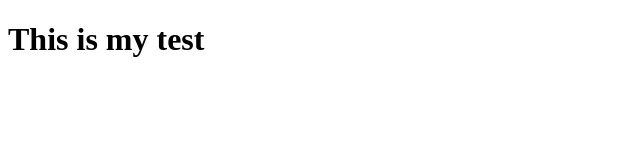
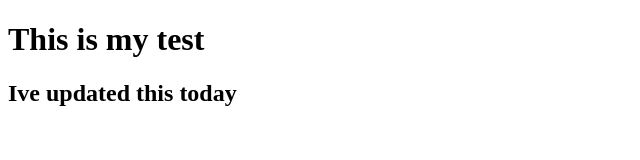
Before and after one commit to jimmy-dee/jimmy-dee.github.io, a plain HTML site: page index.html in a window 1280 px wide. Shown: the whole page, without its empty margins (0-640 px from the left). Drawn offline with Linux system fonts and the light colour scheme.

Commit message:
Update index.html

```diff
--- a/index.html
+++ b/index.html
@@ -7,5 +7,6 @@
   </head>
   <body>
     <h1>This is my test</h1>
+    <h2>Ive updated this today</h2>
   </body>
 </html>
```
